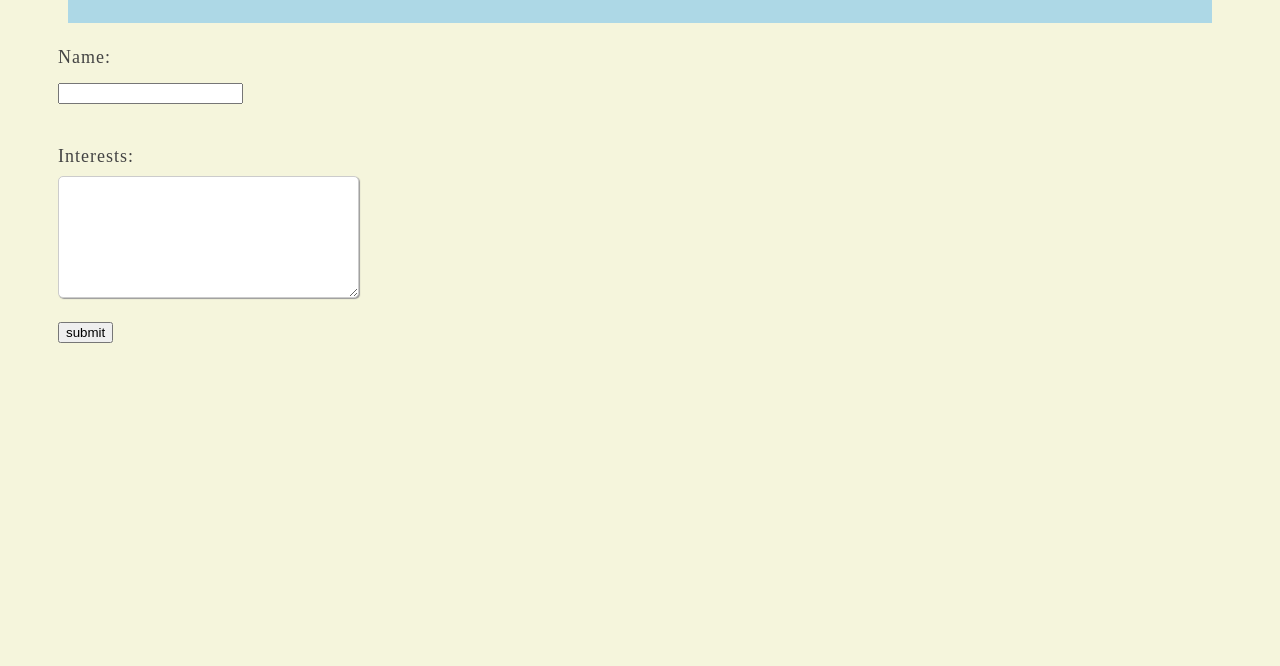
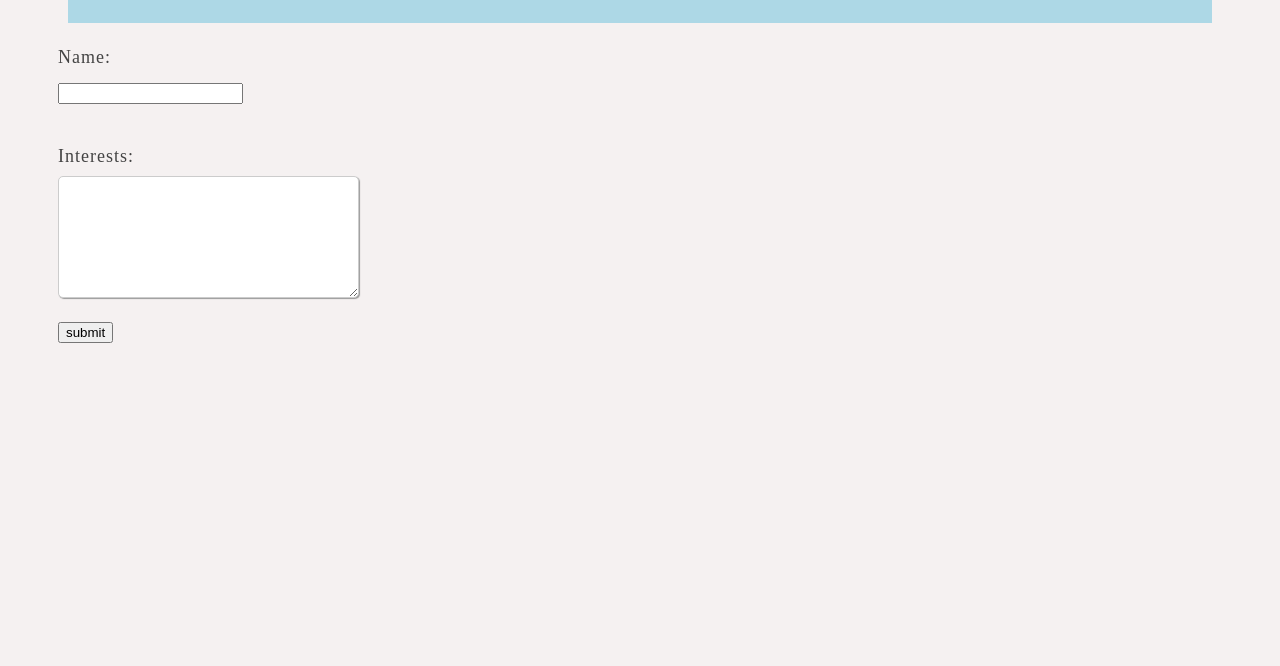
Before and after one commit to yaohodalo/yaohodalo.github.io, a plain HTML site: page Lab_6/index.html in a window 1280 px wide. Shown: the part 134-800 px from the top of the page. Drawn offline with Linux system fonts and the light colour scheme.

Commit message:
Update form_styles.css

```diff
--- a/Lab_6/css/form_styles.css
+++ b/Lab_6/css/form_styles.css
@@ -4,7 +4,7 @@ body {
     font-size: 18px;
     color: #444;
     padding: 0 10px;
-    background: #eee;
+    background: rgb(245, 241, 241);
   }
 
   h1,
@@ -60,9 +60,6 @@ body {
     flex-wrap: nowrap;
   }
 
-  body{
-    background: beige;
-}
 
   .content {
     background: #fff;
```
